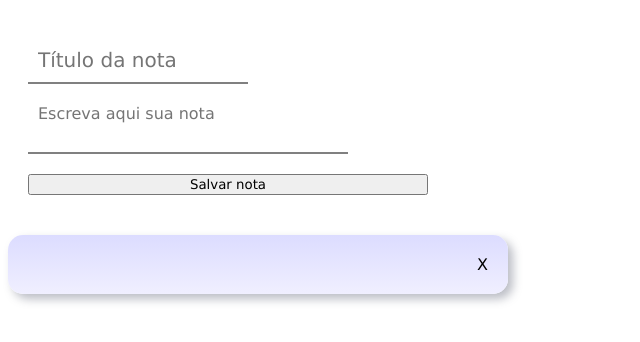
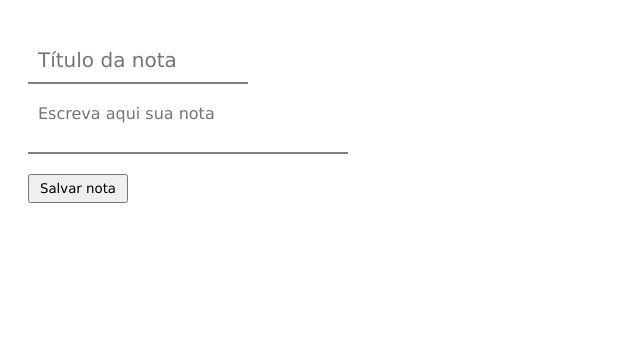
Before and after one commit to contatofabiofg/notelist, a plain HTML site: page index.html in a window 1280 px wide. Both pictures are taken after a click on the button "Salvar nota". Shown: the whole page, without its empty margins (0-640 px from the left). Drawn offline with Linux system fonts and the light colour scheme.

Commit message:
Add files via upload

```diff
--- a/script.js
+++ b/script.js
@@ -29,9 +29,15 @@ function tomap() {
 function saveinfo() {
   let titlevalue = document.querySelector(".title").value;
   let textvalue = document.querySelector(".text").value;
-  list.push({ title: titlevalue, text: textvalue });
-  document.querySelector(".cards").innerHTML = "";
-  tomap();
-  clearinput();
+
+  if (titlevalue == "" && textvalue == "") {
+    alert("Preencha os campos!")
+  } else {
+
+    list.push({ title: titlevalue, text: textvalue });
+    document.querySelector(".cards").innerHTML = "";
+    tomap();
+    clearinput();
+  }
 
 };
--- a/style.css
+++ b/style.css
@@ -72,6 +72,11 @@
   padding: 10px;
 }
 
+.text-insert button {
+  width: 100px;
+  padding: 5px
+}
+
 .cards {
   max-width: 500px;
   height: fit-content;
```
